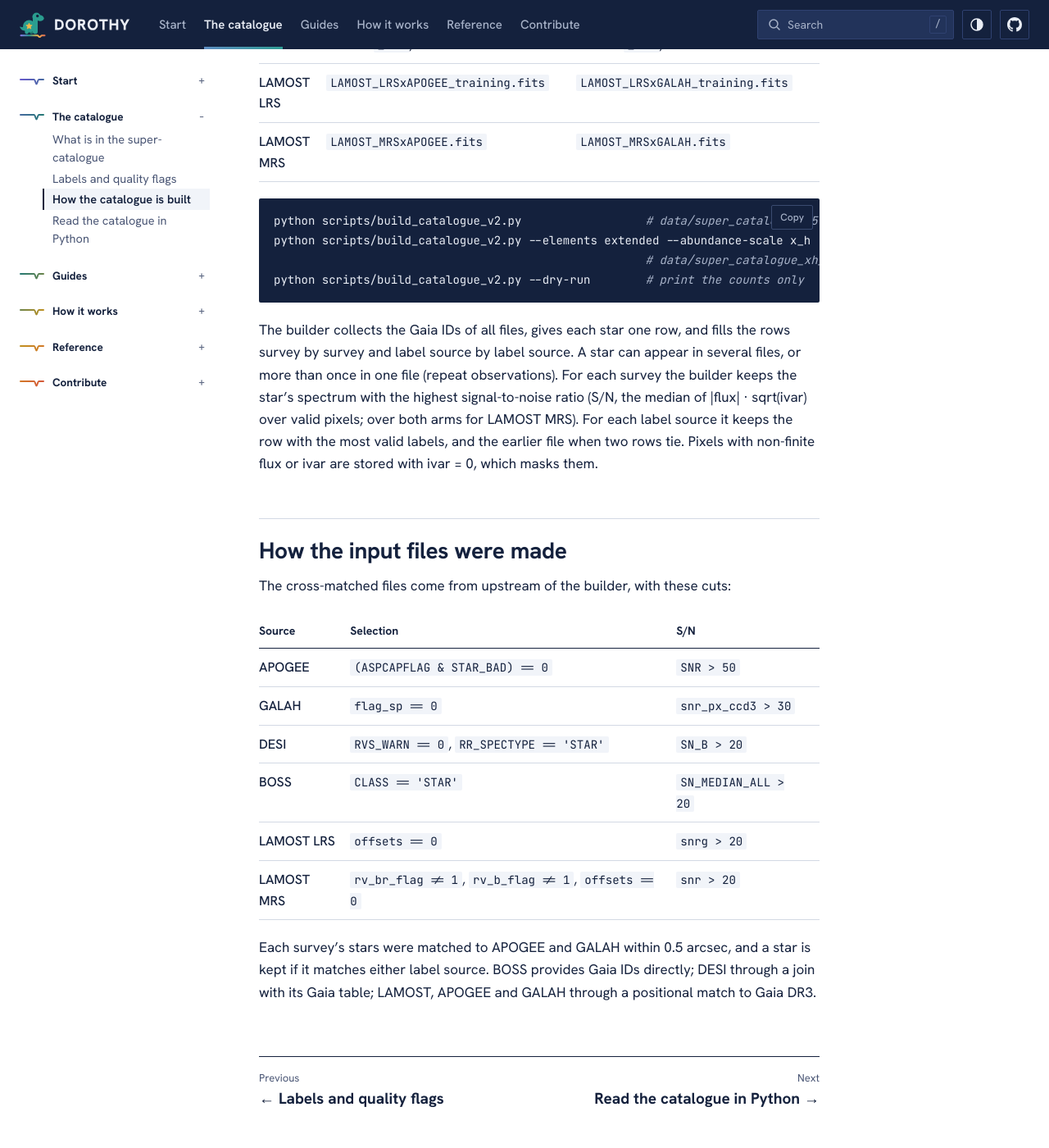
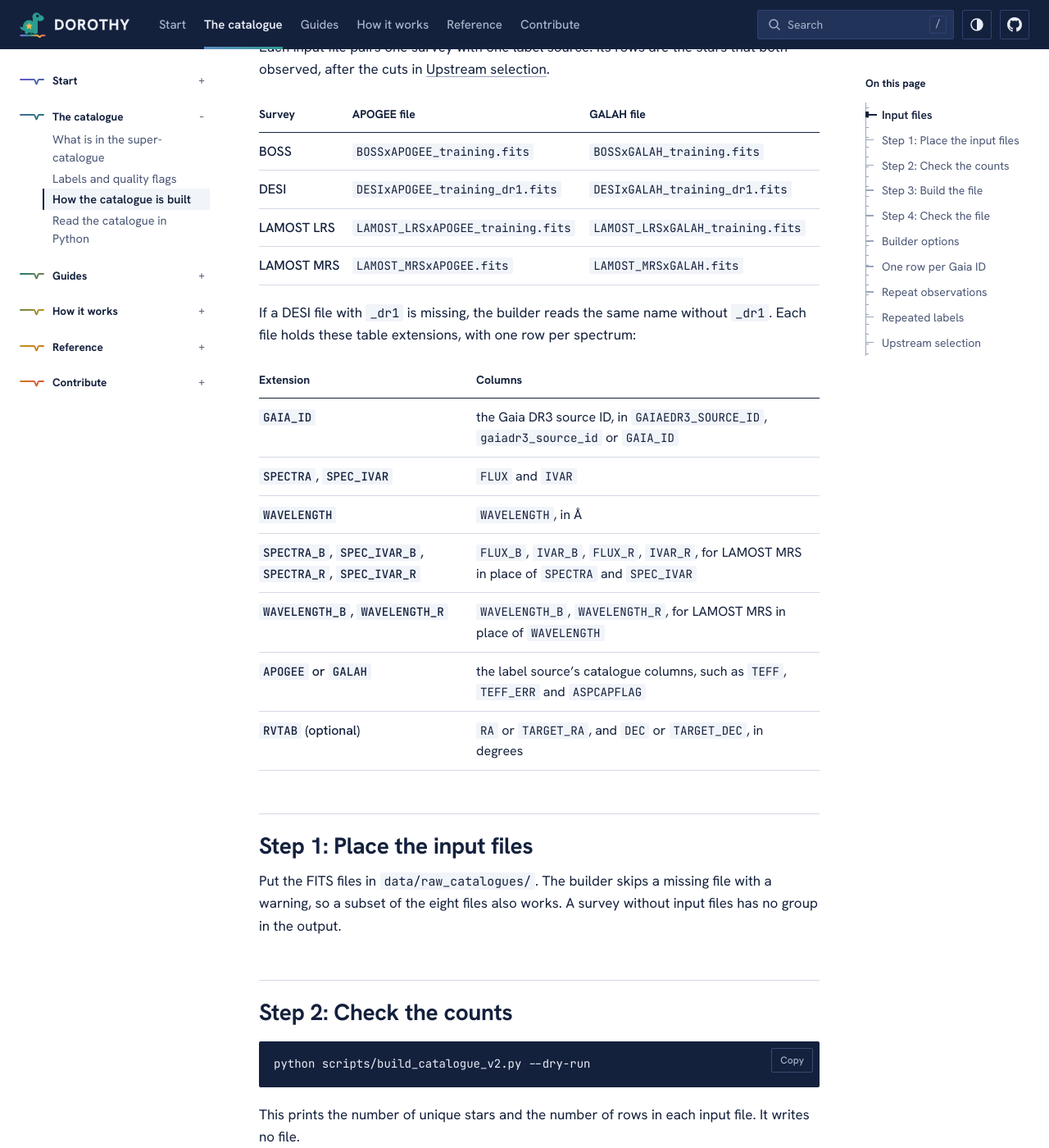
Before and after one commit to joshspeagle/dorothy, a Sphinx documentation site: the page built from docs/catalogue/build.md, in a window 1280 px wide and 1400 px high, scrolled down 373 px. Shown: the whole window at 82% size. Built offline with Sphinx 7.4.7, drawn with Linux system fonts in a browser that asks for light colours; some of the changed text lies outside the part shown.

Commit message:
Rewrite the catalogue build page as numbered steps
Co-Authored-By: Claude Opus 5.5 <noreply@anthropic.com>
Claude-Session: https://claude.ai/code/session_013VGjdTeX51F1FvNNYuK4tc

````diff
--- a/docs/catalogue/build.md
+++ b/docs/catalogue/build.md
@@ -1,37 +1,134 @@
 # How the catalogue is built
 
-`scripts/build_catalogue_v2.py` reads the cross-matched FITS files in
-`data/raw_catalogues/`, one per pair of a survey and a label source:
+`scripts/build_catalogue_v2.py` builds the super-catalogue from cross-matched
+FITS files. This page lists the input files, gives the steps to build the
+file, and explains how the builder chooses between repeated entries of a star.
+
+## Input files
+
+Each input file pairs one survey with one label source. Its rows are the stars
+that both observed, after the cuts in [Upstream selection](#upstream-selection).
 
 | Survey | APOGEE file | GALAH file |
 |--------|-------------|------------|
 | BOSS | `BOSSxAPOGEE_training.fits` | `BOSSxGALAH_training.fits` |
-| DESI | `DESIxAPOGEE_training_dr1.fits` (or without `_dr1`) | `DESIxGALAH_training_dr1.fits` (or without `_dr1`) |
+| DESI | `DESIxAPOGEE_training_dr1.fits` | `DESIxGALAH_training_dr1.fits` |
 | LAMOST LRS | `LAMOST_LRSxAPOGEE_training.fits` | `LAMOST_LRSxGALAH_training.fits` |
 | LAMOST MRS | `LAMOST_MRSxAPOGEE.fits` | `LAMOST_MRSxGALAH.fits` |
 
+If a DESI file with `_dr1` is missing, the builder reads the same name without
+`_dr1`. Each file holds these table extensions, with one row per spectrum:
+
+| Extension | Columns |
+|-----------|---------|
+| `GAIA_ID` | the Gaia DR3 source ID, in `GAIAEDR3_SOURCE_ID`, `gaiadr3_source_id` or `GAIA_ID` |
+| `SPECTRA`, `SPEC_IVAR` | `FLUX` and `IVAR` |
+| `WAVELENGTH` | `WAVELENGTH`, in Å |
+| `SPECTRA_B`, `SPEC_IVAR_B`, `SPECTRA_R`, `SPEC_IVAR_R` | `FLUX_B`, `IVAR_B`, `FLUX_R`, `IVAR_R`, for LAMOST MRS in place of `SPECTRA` and `SPEC_IVAR` |
+| `WAVELENGTH_B`, `WAVELENGTH_R` | `WAVELENGTH_B`, `WAVELENGTH_R`, for LAMOST MRS in place of `WAVELENGTH` |
+| `APOGEE` or `GALAH` | the label source's catalogue columns, such as `TEFF`, `TEFF_ERR` and `ASPCAPFLAG` |
+| `RVTAB` (optional) | `RA` or `TARGET_RA`, and `DEC` or `TARGET_DEC`, in degrees |
+
+## Step 1: Place the input files
+
+Put the FITS files in `data/raw_catalogues/`. The builder skips a missing file
+with a warning, so a subset of the eight files also works. A survey without
+input files has no group in the output.
+
+## Step 2: Check the counts
+
 ```bash
-python scripts/build_catalogue_v2.py                  # data/super_catalogue.h5
-python scripts/build_catalogue_v2.py --elements extended --abundance-scale x_h
-                                                      # data/super_catalogue_xh_extended.h5
-python scripts/build_catalogue_v2.py --dry-run        # print the counts only
+python scripts/build_catalogue_v2.py --dry-run
 ```
 
-The builder collects the Gaia IDs of all files, gives each star one row, and
-fills the rows survey by survey and label source by label source. A star can
-appear in several files, or more than once in one file (repeat
-observations). For each survey the builder keeps the star's spectrum with the
-highest signal-to-noise ratio (S/N, the median of |flux| · sqrt(ivar) over
-valid pixels; over both arms for LAMOST MRS). For each label source it keeps
-the row with the most valid labels, and the earlier file when two rows tie.
-Pixels with non-finite flux or ivar are stored with ivar = 0, which masks them.
+This prints the number of unique stars and the number of rows in each input
+file. It writes no file.
 
-## How the input files were made
+## Step 3: Build the file
 
-The cross-matched files come from upstream of the builder, with these cuts:
+```bash
+python scripts/build_catalogue_v2.py
+```
 
-| Source | Selection | S/N |
-|--------|-----------|-----|
+This writes `data/super_catalogue.h5`, with the 11 default parameters as
+[X/Fe]. A build with the extended set of elements and [X/H] abundances is:
+
+```bash
+python scripts/build_catalogue_v2.py \
+    --elements extended --abundance-scale x_h
+```
+
+This writes `data/super_catalogue_xh_extended.h5`.
+
+## Step 4: Check the file
+
+```python
+from dorothy.data import CatalogueLoader
+
+CatalogueLoader("data/super_catalogue.h5").info()
+```
+
+This prints the number of stars with data for each survey and label source,
+and the parameter names.
+
+## Builder options
+
+| Option | Effect | Default |
+|--------|--------|---------|
+| `--input-dir` | directory of the input files | `data/raw_catalogues` |
+| `--output` | path of the HDF5 file | `data/super_catalogue.h5`, with `_xh` and `_extended` added for those builds |
+| `--elements` | `core`: 8 elements, 11 parameters; `extended`: 17 elements, 20 parameters | `core` |
+| `--abundance-scale` | `x_fe` stores [X/Fe], `x_h` stores [X/H] | `x_fe` |
+| `--x-h`, `--X_H` | the same as `--abundance-scale x_h` | |
+| `--dry-run` | print the counts and write no file | |
+| `-q`, `--quiet` | print less progress for each file | |
+
+[Labels and quality flags](labels.md) describes the parameters of each choice.
+
+## One row per Gaia ID
+
+The builder reads the Gaia DR3 source IDs of all input files. It drops IDs of
+0 or less, and gives each remaining ID one row, sorted by ID. A star then gets
+its spectrum from each survey and its labels from each label source, wherever
+an input file has them.
+
+RA and Dec come from the `RVTAB` extension of an input file whose spectrum the
+builder keeps for the star. A star without them has RA and Dec 0.
+
+## Repeat observations
+
+A star can have several spectra from one survey: repeat observations in one
+file, or rows in both the APOGEE and the GALAH file of that survey. The
+builder keeps the spectrum with the highest signal-to-noise ratio (S/N):
+
+$$
+\mathrm{S/N} = \operatorname{median}_{i \,:\, \mathrm{ivar}_i > 0} |f_i| \sqrt{\mathrm{ivar}_i},
+$$
+
+where $f_i$ is the flux and $\mathrm{ivar}_i$ the inverse variance of pixel
+$i$. For LAMOST MRS the median runs over the pixels of both arms. On a tie, the
+builder keeps the earlier spectrum, with the APOGEE file read before the GALAH
+file.
+
+Before this, the builder sets the flux and inverse variance of each pixel to 0
+where either is not finite, which marks the pixel as missing. It never stores
+a spectrum without a valid pixel. The wavelength grid of each survey comes
+from its first input file.
+
+## Repeated labels
+
+A star can have several label rows from one label source: one in the file of
+each survey that observed it, or several in one file. The builder keeps the
+row with the most valid labels. On a tie, it keeps the earlier row, with files
+read in the order BOSS, DESI, LAMOST LRS, LAMOST MRS.
+
+## Upstream selection
+
+The input files are made before the builder, outside this repository. Each
+survey and label source was cut on quality and S/N:
+
+| Source | Quality cut | S/N cut |
+|--------|-------------|---------|
 | APOGEE | `(ASPCAPFLAG & STAR_BAD) == 0` | `SNR > 50` |
 | GALAH | `flag_sp == 0` | `snr_px_ccd3 > 30` |
 | DESI | `RVS_WARN == 0`, `RR_SPECTYPE == 'STAR'` | `SN_B > 20` |
@@ -39,7 +136,7 @@ The cross-matched files come from upstream of the builder, with these cuts:
 | LAMOST LRS | `offsets == 0` | `snrg > 20` |
 | LAMOST MRS | `rv_br_flag != 1`, `rv_b_flag != 1`, `offsets == 0` | `snr > 20` |
 
-Each survey's stars were matched to APOGEE and GALAH within 0.5 arcsec, and a
-star is kept if it matches either label source. BOSS provides Gaia IDs
-directly; DESI through a join with its Gaia table; LAMOST, APOGEE and GALAH
-through a positional match to Gaia DR3.
+Each survey's stars were matched to APOGEE and to GALAH within 0.5 arcsec. A
+star is kept if it matches either label source. BOSS gives Gaia DR3 source IDs
+directly, and DESI through a join with its Gaia table. LAMOST, APOGEE and
+GALAH stars get them from a positional match to Gaia DR3.
````
